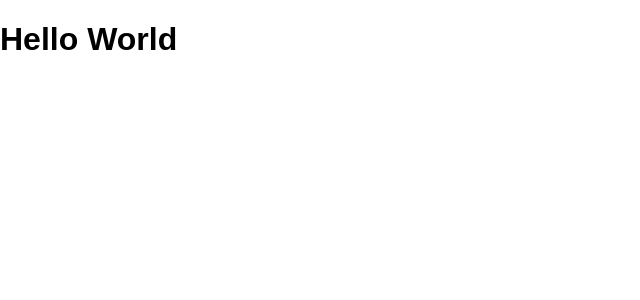
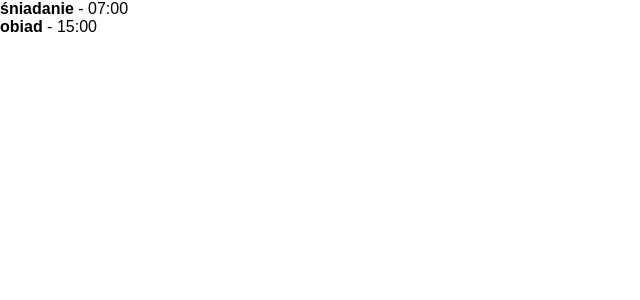
Before and after one commit to jakub-c/videopoint-react-pierwsze-kroki, a React (Create React App) app: page / in a window 1280 px wide. Shown: the top 300 px of the page, without its empty margins (0-640 px from the left). Built offline with nearby package versions, Linux system fonts and the light colour scheme.

Commit message:
03/statyczny-komponent-aplikacji

```diff
--- /dev/null
+++ b/src/App.jsx
@@ -0,0 +1,14 @@
+import React from "react";
+
+const App = () => (
+  <div>
+    <div className="countdown">
+      <strong>śniadanie</strong> - 07:00
+    </div>
+    <div className="countdown">
+      <strong>obiad</strong> - 15:00
+    </div>
+  </div>
+);
+
+export default App;
--- a/src/Hello.jsx
+++ /dev/null
@@ -1,5 +0,0 @@
-import React from "react";
-
-const Hello = () => <h1>Hello World</h1>;
-
-export default Hello;
--- a/src/index.js
+++ b/src/index.js
@@ -1,6 +1,6 @@
 import React from "react";
 import ReactDOM from "react-dom";
 import "./index.css";
-import Hello from "./Hello";
+import App from "./App";
 
-ReactDOM.render(<Hello />, document.getElementById("root"));
+ReactDOM.render(<App />, document.getElementById("root"));
```
